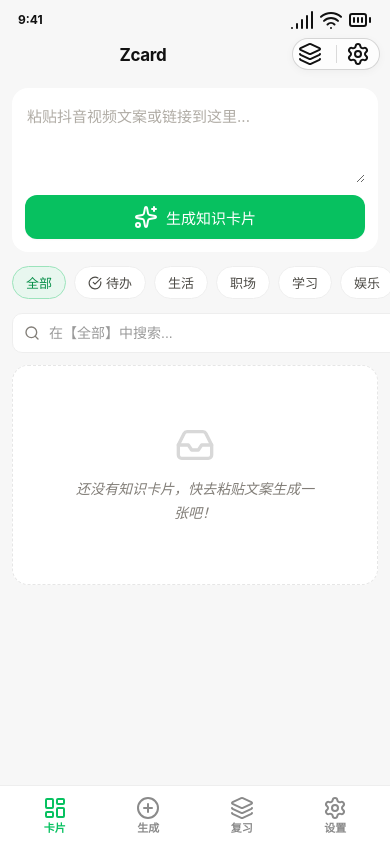
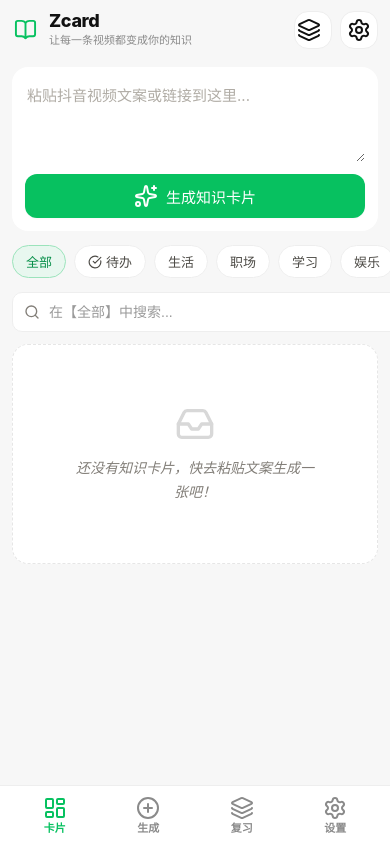
Before and after one commit to GanHanDouFu/Zcard, a plain HTML site: page index.html in a window 390 px wide. Drawn offline with nearby package versions, Linux system fonts and the light colour scheme.

Commit message:
Optimize for mobile web

```diff
--- a/index.html
+++ b/index.html
@@ -2,7 +2,10 @@
 <html lang="zh-CN">
 <head>
     <meta charset="UTF-8">
-    <meta name="viewport" content="width=device-width, initial-scale=1.0">
+    <meta name="viewport" content="width=device-width, initial-scale=1.0, viewport-fit=cover">
+    <meta name="theme-color" content="#f7f7f7">
+    <meta name="apple-mobile-web-app-capable" content="yes">
+    <meta name="apple-mobile-web-app-status-bar-style" content="default">
     <title>Zcard - 让每一条视频都变成你的知识</title>
     <link rel="stylesheet" href="style.css">
     <!-- 引入 Lucide Icons -->
@@ -12,14 +15,6 @@
 </head>
 <body>
     <div class="app-shell">
-        <div class="wx-status-bar" aria-hidden="true">
-            <span>9:41</span>
-            <div class="wx-status-icons">
-                <i data-lucide="signal"></i>
-                <i data-lucide="wifi"></i>
-                <i data-lucide="battery-full"></i>
-            </div>
-        </div>
         <!-- 顶部导航栏 -->
         <header class="header">
             <div class="logo-container">
@@ -29,11 +24,10 @@
                     <p class="slogan">让每一条视频都变成你的知识</p>
                 </div>
             </div>
-            <div class="header-actions wx-capsule">
+            <div class="header-actions">
                 <button id="btn-flashcard" class="btn btn-secondary">
                     <i data-lucide="layers"></i> 复习模式
                 </button>
-                <span class="wx-capsule-divider" aria-hidden="true"></span>
                 <button id="btn-settings" class="btn btn-icon" title="设置 API Key">
                     <i data-lucide="settings"></i>
                 </button>
--- a/style.css
+++ b/style.css
@@ -64,10 +64,6 @@ body {
 
 .app-shell {
     min-height: 100vh;
-}
-
-.wx-status-bar {
-    display: none;
 }
 
 h1, h2, h3, h4 {
@@ -205,10 +201,6 @@ a:hover {
 }
 
 .bottom-nav {
-    display: none;
-}
-
-.wx-capsule-divider {
     display: none;
 }
 
@@ -815,42 +807,17 @@ textarea::placeholder {
         margin: 0 auto;
         background-color: #f7f7f7;
         display: grid;
-        grid-template-rows: auto auto 1fr auto;
+        grid-template-rows: auto 1fr auto;
         overflow: hidden;
         border: 0;
         box-shadow: none;
     }
 
-    .wx-status-bar {
-        display: flex;
-        align-items: center;
-        justify-content: space-between;
-        height: 32px;
-        padding: 8px 18px 0;
-        background-color: #f7f7f7;
-        color: #111111;
-        font-size: 12px;
-        font-weight: 700;
-        line-height: 1;
-    }
-
-    .wx-status-icons {
-        display: inline-flex;
-        align-items: center;
-        gap: 5px;
-    }
-
-    .wx-status-icons i {
-        width: 14px;
-        height: 14px;
-        stroke-width: 2.2;
-    }
-
     .header {
         flex-direction: row;
         gap: var(--space-sm);
-        min-height: 48px;
-        padding: 6px 12px 8px 16px;
+        min-height: 58px;
+        padding: calc(10px + env(safe-area-inset-top)) 12px 10px 14px;
         align-items: center;
         background-color: #f7f7f7;
         backdrop-filter: none;
@@ -862,67 +829,58 @@ textarea::placeholder {
     .logo-container {
         flex: 1;
         min-width: 0;
-        justify-content: center;
-        padding-right: 108px;
+        justify-content: flex-start;
+        padding-right: 0;
     }
 
     .logo-icon {
-        display: none;
+        display: block;
+        width: 23px;
+        height: 23px;
+        color: #07c160;
     }
 
     .logo-text {
         min-width: 0;
-        text-align: center;
+        text-align: left;
     }
 
     .logo-text h1 {
-        font-size: 17px;
+        font-size: 18px;
         font-family: var(--font-sans);
-        font-weight: 700;
+        font-weight: 800;
         line-height: 1.2;
         color: #111111;
     }
 
     .slogan {
-        display: none;
+        display: block;
+        max-width: 180px;
+        overflow: hidden;
+        text-overflow: ellipsis;
+        white-space: nowrap;
+        font-size: 11px;
+        color: #8a8a8a;
+        font-family: var(--font-sans);
+        font-style: normal;
     }
 
     .header-actions {
-        position: absolute;
-        top: 6px;
-        right: 10px;
-        gap: 0;
-    }
-
-    .wx-capsule {
-        width: 88px;
-        height: 32px;
-        padding: 0;
-        display: grid;
-        grid-template-columns: 1fr 1px 1fr;
+        position: static;
+        display: flex;
+        gap: 8px;
         align-items: center;
-        background-color: rgba(255, 255, 255, 0.78);
-        border: 1px solid rgba(0, 0, 0, 0.16);
-        border-radius: 18px;
-        box-shadow: 0 2px 8px rgba(0, 0, 0, 0.04);
-    }
-
-    .wx-capsule-divider {
-        display: block;
-        width: 1px;
-        height: 18px;
-        background-color: rgba(0, 0, 0, 0.14);
     }
 
     .header-actions .btn-secondary,
     .header-actions .btn-icon {
-        width: 100%;
-        height: 30px;
+        width: 38px;
+        height: 38px;
         padding: 0;
-        background: transparent;
-        border: 0;
+        background-color: #ffffff;
+        border: 1px solid #eeeeee;
         box-shadow: none;
-        border-radius: 0;
+        border-radius: 14px;
         color: #111111;
         font-size: 0;
     }
```
